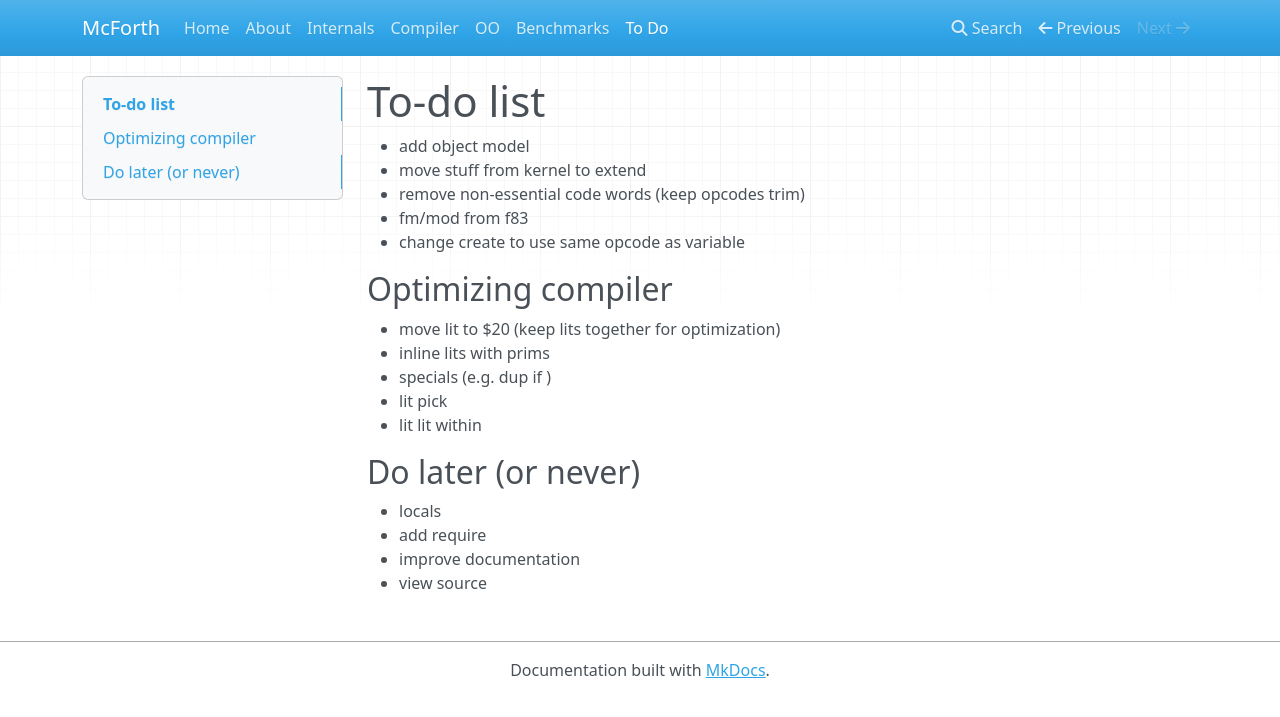
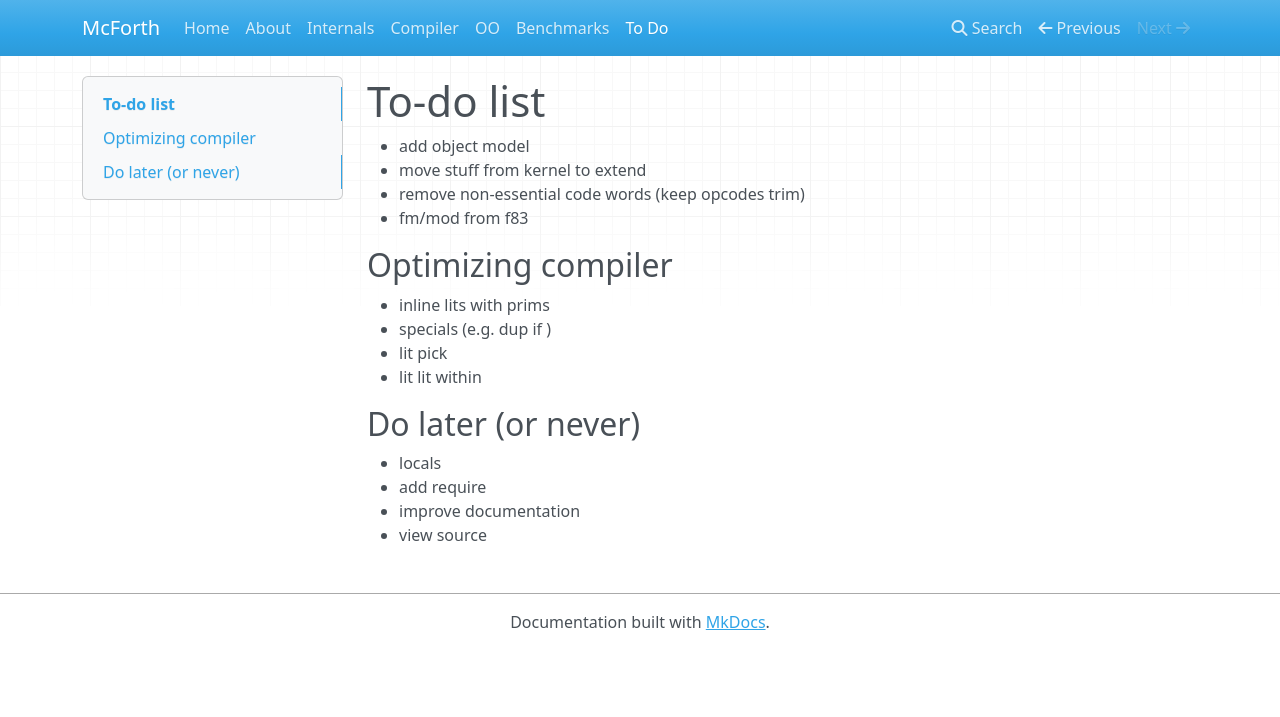
Before and after one commit to amckewan/mcforth, an MkDocs documentation site: the page built from docs/todo.md, in a window 1280 px wide. Shown: the top 717 px of the page. Built offline with MkDocs 1.6.1, drawn with Linux system fonts in a browser that asks for light colours; nearby versions of some CDN libraries.

```diff
--- a/docs/todo.md
+++ b/docs/todo.md
@@ -4,11 +4,9 @@
 * move stuff from kernel to extend
 * remove non-essential code words (keep opcodes trim)
 * fm/mod from f83
-* change create to use same opcode as variable
 
 ## Optimizing compiler
 
-* move lit to $20 (keep lits together for optimization)
 * inline lits with prims
 * specials (e.g. dup if )
 * lit pick
```
Also changed, not shown: 3 other files.
